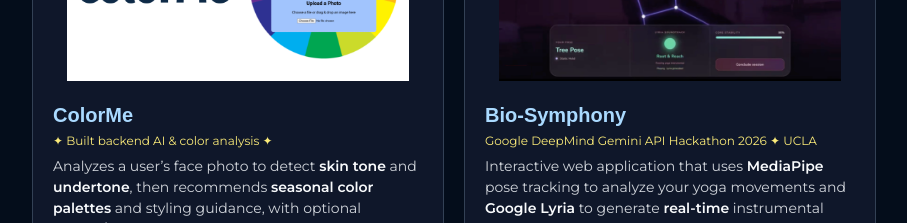
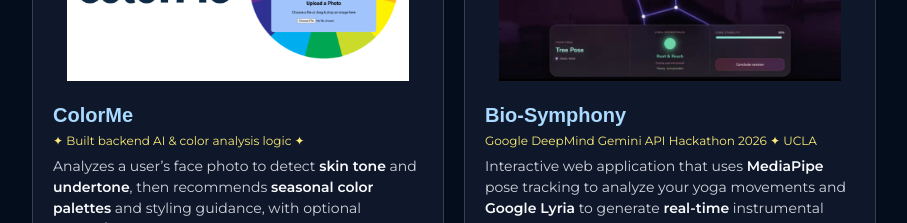
Before and after one commit to jdc88/jchoi, a Next.js app: page / in a window 1280 px wide. Shown: the part 1380-1603 px from the top of the page, without its empty margins (186-1093 px from the left). Built offline with nearby package versions, Linux system fonts and the light colour scheme; a web font is replaced by a local one.

Commit message:
Update description

```diff
--- a/app/page.tsx
+++ b/app/page.tsx
@@ -173,7 +173,7 @@
   },
   {
     name: "ColorMe",
-    eventLine: "✦ Built backend AI & color analysis ✦",
+    eventLine: "✦ Built backend AI & color analysis logic ✦",
     description:
       "Analyzes a user’s face photo to detect **skin tone** and **undertone**, then recommends **seasonal color palettes** and styling guidance, with optional signup/login to save results",
     imageUrl: "/ColorMedemo.png",
```
